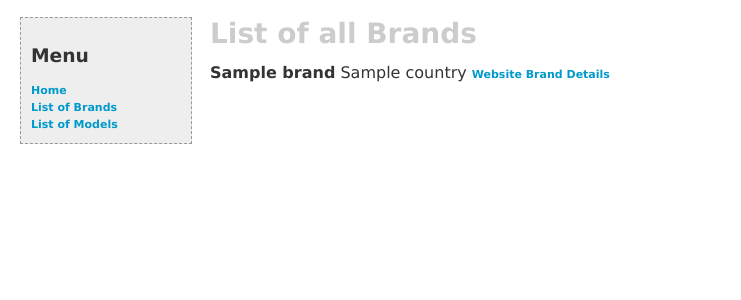
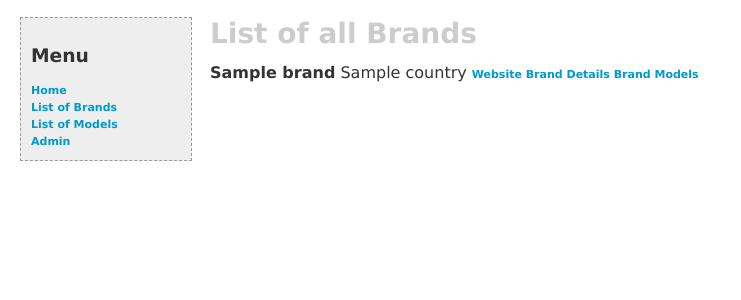
Before and after one commit to eduardmiro/notebookcompare, a Django app: page /brands/ in a window 1280 px wide. Shown: the part 83-383 px from the top of the page, without its empty margins (0-741 px from the left). Run offline with Django 3.2, Linux system fonts and the light colour scheme; tables that the repository leaves empty hold one stand-in row (values such as "Sample post").

Commit message:
- Details of 1 model , here give all the info from components to it's specs and manufacturer.</br>

```diff
--- a/notebookcompare/notebookapp/templates/base.html
+++ b/notebookcompare/notebookapp/templates/base.html
@@ -17,6 +17,8 @@ href="{% static "css/style.css" %}"/>
 <a href="/brands">List of Brands</a><br />
 <a href="/models">List of Models</a><br />
 
+<a href="/admin">Admin</a><br />
+
 	</div>
 
 <div id="Content"><h1>{{ titlehead}}</h1>{% block content %}{% endblock %}</div>
--- a/notebookcompare/notebookapp/templates/brands.html
+++ b/notebookcompare/notebookapp/templates/brands.html
@@ -8,7 +8,9 @@
 	{% for brand in all_brands %}
 
 		<B>{{ brand.name }}</b>  {{ brand.country }}
-		<a href="{{ brand.web }}"> Website </a> <a href="/brands/{{ brand.name }}"> Brand Details </a>
+		<a href="{{ brand.web }}"> Website </a>
+		<a href="/brands/{{ brand.name }}"> Brand Details </a>
+		<a href="/brands/{{ brand.name }}/models/"> Brand Models </a>
 
 		</br>
 
--- a/notebookcompare/notebookapp/templates/mainpage.html
+++ b/notebookcompare/notebookapp/templates/mainpage.html
@@ -7,11 +7,11 @@
 	- List of brands</br>
 	- Details of a brand</br>
 	- List of models orderded by brand</br>
+	- Details of 1 model , here give all the info from components to it's specs and manufacturer.</br>
 
  <h3>PENDING</h3>
-	- Details of 1 model , here give all the info from components to it's specs and manufacturer.</br>
-	<b> pending to parse the components and specs </b>
-	<b> pending to make a link to the brand </b>
+
+
 </br></br>
 	- List of Components (like CPU, RAM,.. not the specs)</br>
 	- Detail of 1 component , give all the specs relating to that component  (like CPU --> intel i5, i7...)</br>
--- a/notebookcompare/notebookapp/views.py
+++ b/notebookcompare/notebookapp/views.py
@@ -58,3 +58,22 @@ def model_detail(request, model_name):
 	except Model.DoesNotExist:
        	 raise Http404
     	return render_to_response('detailmodel.html', param)
+
+#show all the models of a brand
+def brand_models(request, brand_name):
+	try:
+		brand= Brand.objects.get(name=brand_name)
+		param = { 'titlehead' : "Brand Details - Show all models",
+			  'brandname' : brand.name ,
+                          'brandweb' : brand.web ,
+			  'brandcountry' : brand.country ,
+			  'brandpictureurl' : brand.pictureurl}
+		#Filter the info, only the brand selected.
+		query = Model.objects.all()
+		for model in query:
+   			query2 = query.filter(brand=brand.pk)
+		param['all_models_brand'] = query2
+
+	except Brand.DoesNotExist:
+       	 raise Http404
+    	return render_to_response('detailbrandmodel.html', param )
--- a/notebookcompare/notebookcompare/urls.py
+++ b/notebookcompare/notebookcompare/urls.py
@@ -19,6 +19,7 @@ urlpatterns = patterns('',
     url(r'^$', mainpage, name='home'),
     url(r'^brands/$', brands , name='brands'),
     url(r'^brands/(?P<brand_name>\w+)/$', brand_detail , name='brand detail'),
+    url(r'^brands/(?P<brand_name>\w+)/models/$', brand_models , name='brand models'),
     url(r'^models/$', models , name='models'),
     url(r'^models/(?P<model_name>\w+)/$', model_detail , name='model detail'),
 )
```
Also changed, not shown: notebookcompare/notebookapp/templates/detailbrandmodel.html (added, +38 -0 lines), notebookcompare/notebookapp/templates/detailmodel.html (+10 -3 lines).
